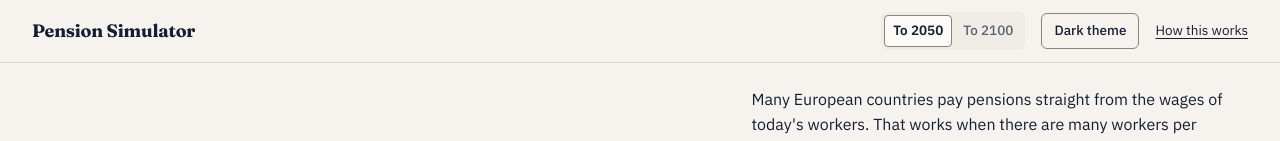
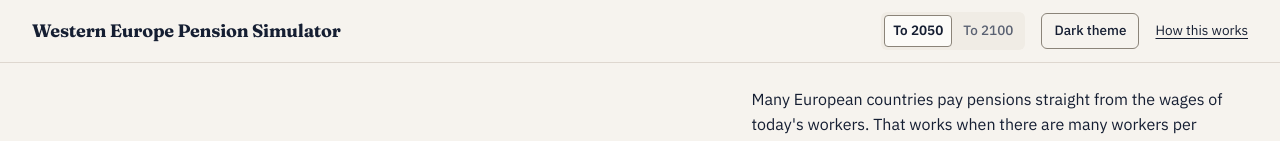
Before and after one commit to palsagar/pension-simulator, a plain HTML site: page frontend/index.html in a window 1280 px wide. Shown: the top 141 px of the page. Drawn offline with Linux system fonts and the light colour scheme; no server answers.

Commit message:
Name Western Europe in the wordmark and the page title

```diff
--- a/frontend/index.html
+++ b/frontend/index.html
@@ -3,7 +3,7 @@
 <head>
 <meta charset="utf-8">
 <meta name="viewport" content="width=device-width, initial-scale=1">
-<title>Pension Simulator</title>
+<title>Western Europe Pension Simulator</title>
 <meta name="description" content="Pick a country, move the retirement age, and see what happens to its pay-as-you-go pension system up to 2050.">
 <meta name="theme-color" content="#f6f3ee" media="(prefers-color-scheme: light)">
 <meta name="theme-color" content="#0e121b" media="(prefers-color-scheme: dark)">
@@ -21,7 +21,7 @@
 
 <header style="border-bottom: 1px solid var(--color-rule)">
 <div class="wrap" style="padding-top: var(--space-3); padding-bottom: var(--space-3); display: flex; flex-wrap: wrap; align-items: center; justify-content: space-between; gap: var(--space-3) var(--space-5)">
-<span class="wordmark">Pension Simulator</span>
+<span class="wordmark">Western Europe Pension Simulator</span>
 <div style="display: flex; flex-wrap: wrap; align-items: center; gap: var(--space-3) var(--space-4)">
 <fieldset>
 <legend class="vh">Time span of the charts</legend>
```
Also changed, not shown: 1 other file.
